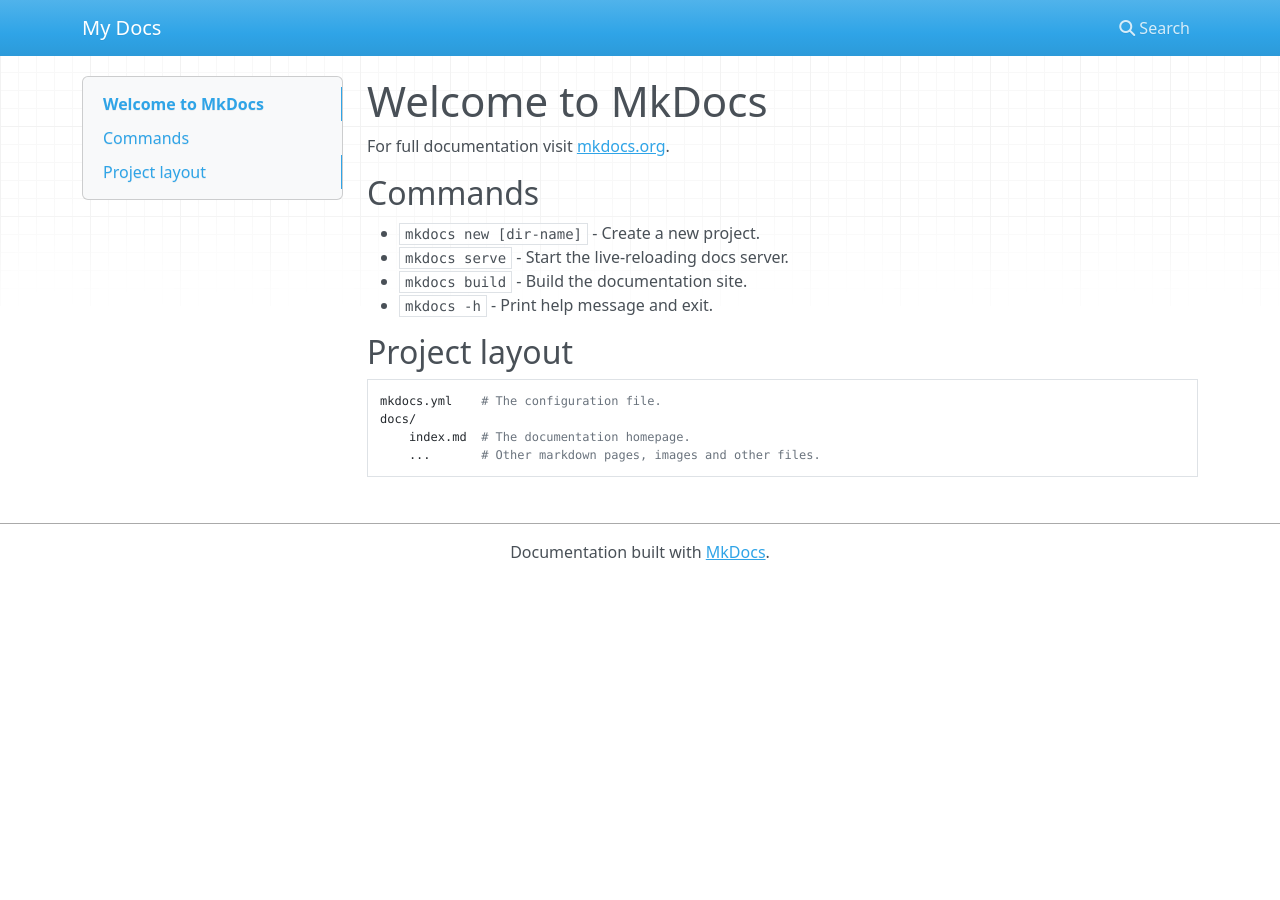
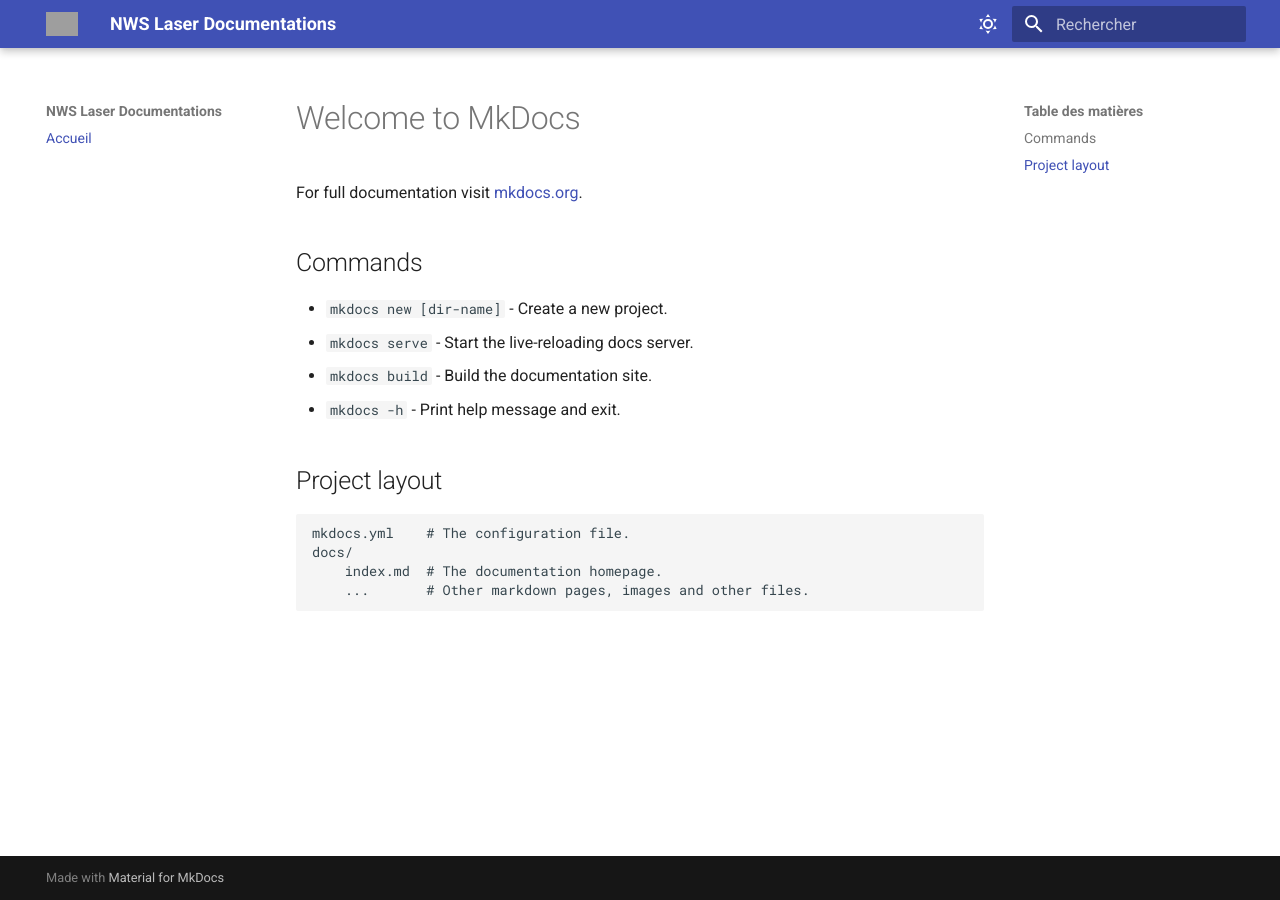
Before and after one commit to nwslaser/nwslaser-doc, an MkDocs documentation site: the page built from docs/index.md, in a window 1280 px wide. Built offline with MkDocs 1.6.1 and Material for MkDocs 9.7.7, drawn with Linux system fonts in a browser that asks for light colours; nearby versions of some CDN libraries; grey boxes are pictures that could not be loaded.

Commit message:
Configuration complète du thème Material for MkDocs

```diff
--- a/mkdocs.yml
+++ b/mkdocs.yml
@@ -1 +1,34 @@
-site_name: My Docs
+# Informations sur le site
+site_name: NWS Laser Documentations
+site_url: https://doc.nwslaser.fr/
+
+# Thème et apparence
+theme:
+  name: material
+  language: fr
+  logo: assets/nws_laser_tr.png
+  favicon: assets/nws_laser_tr.png
+  palette:
+    # Palette de couleurs
+    - scheme: default
+      primary: indigo
+      accent: indigo
+      toggle:
+        icon: material/weather-sunny
+        name: Passer au mode sombre
+    - scheme: slate
+      primary: black
+      accent: indigo
+      toggle:
+        icon: material/weather-night
+        name: Passer au mode clair
+
+# Navigation (vous ajouterez vos pages ici )
+nav:
+  - Accueil: index.md
+
+# Extensions Markdown (recommandé de les ajouter si elles n'y sont pas)
+markdown_extensions:
+  - admonition
+  - pymdownx.details
+  - pymdownx.superfences
```
